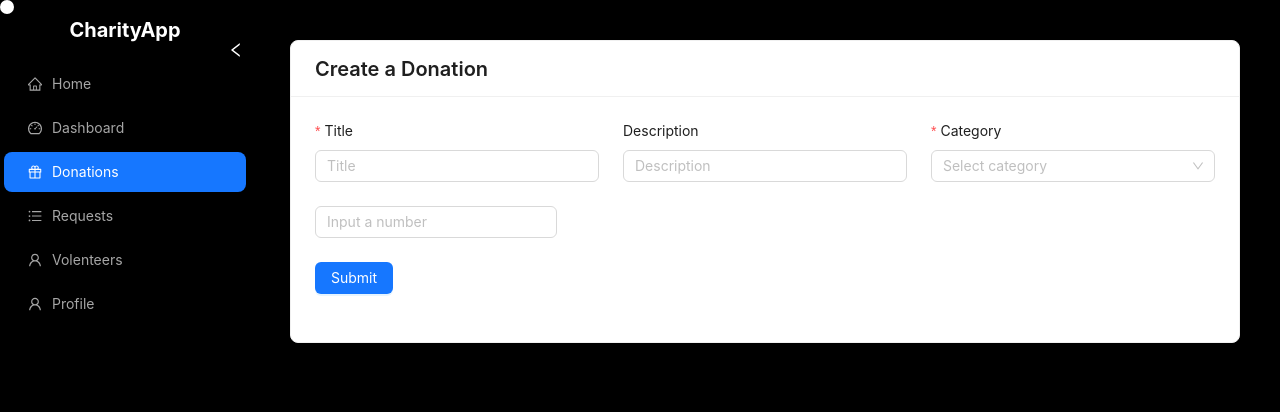
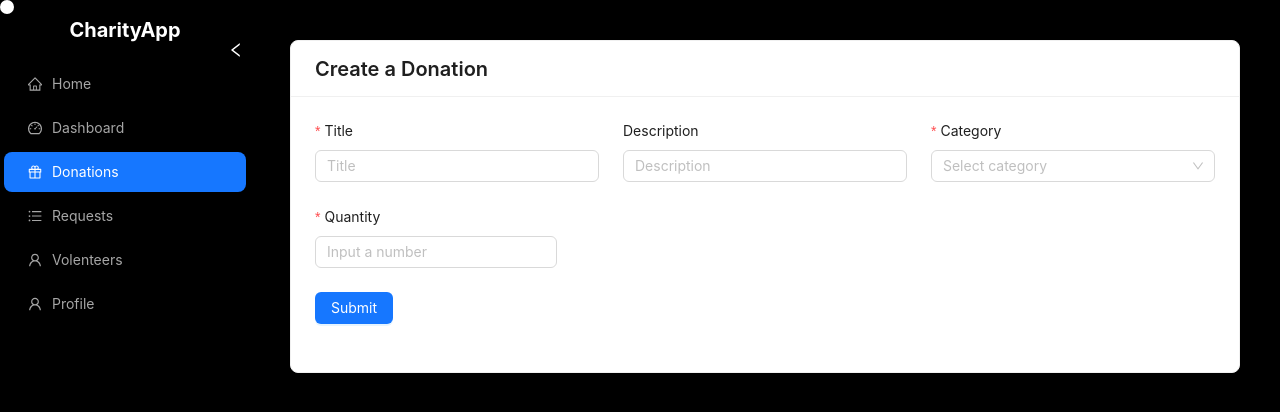
Before and after one commit to 2003devansh/charity_app, a React (Vite) app in the folder frontend/: page /donations in a window 1280 px wide. Shown: the top 412 px of the page. Built offline with nearby package versions, Linux system fonts and the light colour scheme.

Commit message:
feat: implement donation creation with form validation and API integration

```diff
--- a/frontend/src/pages/Donation.tsx
+++ b/frontend/src/pages/Donation.tsx
@@ -1,14 +1,26 @@
 import { Form, Input, Card, Button, Row, Col, Select } from "antd";
 import { DonationCategory } from "../components/constants";
+import { useAppDispatch } from "../redux/store/hook";
+import { createDonation } from "../redux/donorRedux/donorAction";
 
 const Donation = () => {
+  const dispatch = useAppDispatch();
+  const onFinish = async (values: any) => {
+    try {
+      const res = await dispatch(createDonation(values)).unwrap();
+      console.log("Res------------->", res);
+    } catch (error) {
+      console.error("API Error:", error);
+    }
+  };
+
   return (
     <div className="min-h-screen m-4">
       <Card
         className="w-full "
         title={<h1 className="text-xl font-semibold">Create a Donation</h1>}
       >
-        <Form layout="vertical">
+        <Form layout="vertical" onFinish={(values) => onFinish(values)}>
           <Row gutter={24}>
             <Col span={8}>
               <Form.Item
@@ -45,14 +57,25 @@ const Donation = () => {
             </Col>
 
             <Col>
-              <Form.Item>
+              <Form.Item
+                name={"quantity"}
+                label={"Quantity"}
+                rules={[
+                  {
+                    required: true,
+                    message: "Quantity is required",
+                  },
+                ]}
+              >
                 <Input placeholder="Input a number" maxLength={16} />
               </Form.Item>
             </Col>
           </Row>
 
           <Form.Item>
-            <Button type="primary">Submit</Button>
+            <Button type="primary" htmlType="submit">
+              Submit
+            </Button>
           </Form.Item>
         </Form>
       </Card>
--- a/frontend/src/redux/donorRedux/donorSlice.ts
+++ b/frontend/src/redux/donorRedux/donorSlice.ts
@@ -21,6 +21,7 @@ interface DonorState {
   donationByIdLoading: boolean;
 
   createDonationLoading: boolean;
+  createDonationData?: any;
   updateDonationLoading: boolean;
   deleteDonationLoading: boolean;
 }
@@ -41,9 +42,7 @@ export const donorSlice = createSlice({
   extraReducers: (builder) => {
     builder
       /**
-       * ----------------------------------
        * GET ALL AVAILABLE DONATIONS
-       * ----------------------------------
        */
       .addMatcher(isAnyOf(getAllDonations.pending), (state) => {
         state.availableDonationsLoading = true;
@@ -57,9 +56,7 @@ export const donorSlice = createSlice({
       })
 
       /**
-       * ----------------------------------
        * GET MY DONATIONS (LOGGED IN USER)
-       * ----------------------------------
        */
       .addMatcher(isAnyOf(getMyDonations.pending), (state) => {
         state.myDonationsLoading = true;
@@ -73,9 +70,7 @@ export const donorSlice = createSlice({
       })
 
       /**
-       * ----------------------------------
        * GET DONATION BY ID
-       * ----------------------------------
        */
       .addMatcher(isAnyOf(getDonationById.pending), (state) => {
         state.donationByIdLoading = true;
@@ -89,24 +84,21 @@ export const donorSlice = createSlice({
       })
 
       /**
-       * ----------------------------------
        * CREATE DONATION
-       * ----------------------------------
        */
       .addMatcher(isAnyOf(createDonation.pending), (state) => {
         state.createDonationLoading = true;
       })
-      .addMatcher(isAnyOf(createDonation.fulfilled), (state) => {
+      .addMatcher(isAnyOf(createDonation.fulfilled), (state, action) => {
         state.createDonationLoading = false;
+        state.createDonationData = action.payload;
       })
       .addMatcher(isAnyOf(createDonation.rejected), (state) => {
         state.createDonationLoading = false;
       })
 
       /**
-       * ----------------------------------
        * UPDATE DONATION STATUS
-       * ----------------------------------
        */
       .addMatcher(isAnyOf(updateDonationStatus.pending), (state) => {
         state.updateDonationLoading = true;
@@ -119,9 +111,7 @@ export const donorSlice = createSlice({
       })
 
       /**
-       * ----------------------------------
        * DELETE DONATION
-       * ----------------------------------
        */
       .addMatcher(isAnyOf(deleteDonation.pending), (state) => {
         state.deleteDonationLoading = true;
```
